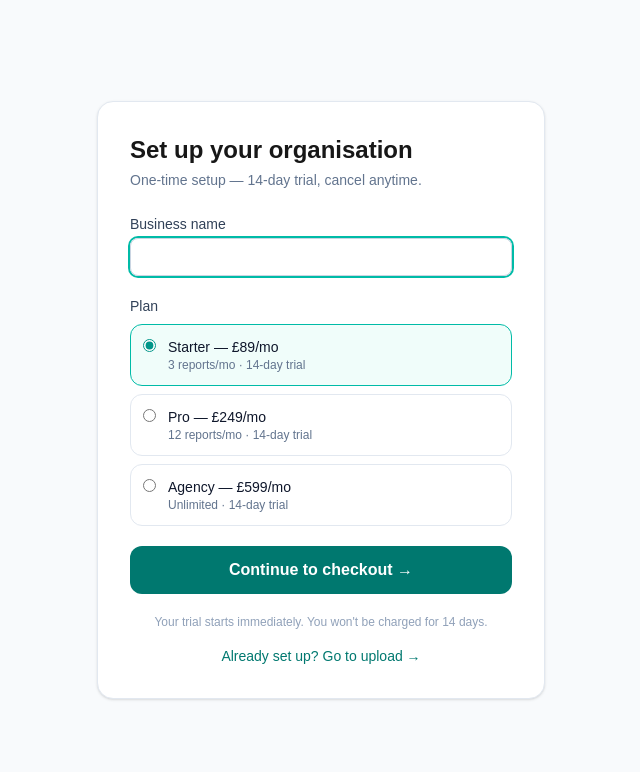
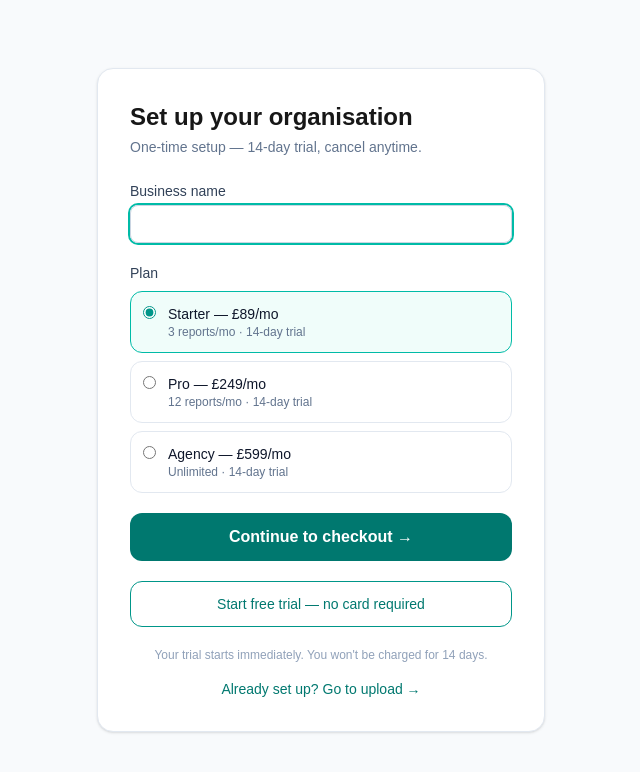
Before and after one commit to zigoj/cfo-assistant, a Next.js app: page /onboard in a window 1280 px wide. Shown: the top 772 px of the page, without its empty margins (319-959 px from the left). Built offline with nearby package versions, Linux system fonts and the light colour scheme; no server answers.

Commit message:
feat: add free trial bypass on onboard page for testing

```diff
--- a/src/app/onboard/page.tsx
+++ b/src/app/onboard/page.tsx
@@ -88,6 +88,23 @@ export default function OnboardPage() {
             className="w-full bg-teal-700 hover:bg-teal-600 text-white font-semibold py-3 rounded-xl transition disabled:opacity-60">
             {loading ? 'Setting up…' : 'Continue to checkout →'}
           </button>
+
+          <button type="button" disabled={loading}
+            onClick={async () => {
+              if (!orgName.trim()) { setError('Business name is required'); return }
+              setError(''); setLoading(true)
+              const res = await fetch('/api/onboard', {
+                method: 'POST',
+                headers: { 'Content-Type': 'application/json' },
+                body: JSON.stringify({ orgName: orgName.trim(), plan: 'free' }),
+              })
+              const data = await res.json()
+              if (!res.ok) { setError(data.error ?? 'Setup failed'); setLoading(false); return }
+              router.push('/upload')
+            }}
+            className="w-full border border-teal-600 text-teal-700 hover:bg-teal-50 font-medium py-3 rounded-xl transition disabled:opacity-60 text-sm">
+            Start free trial — no card required
+          </button>
         </form>
 
         <p className="text-xs text-slate-400 text-center mt-5">
```
